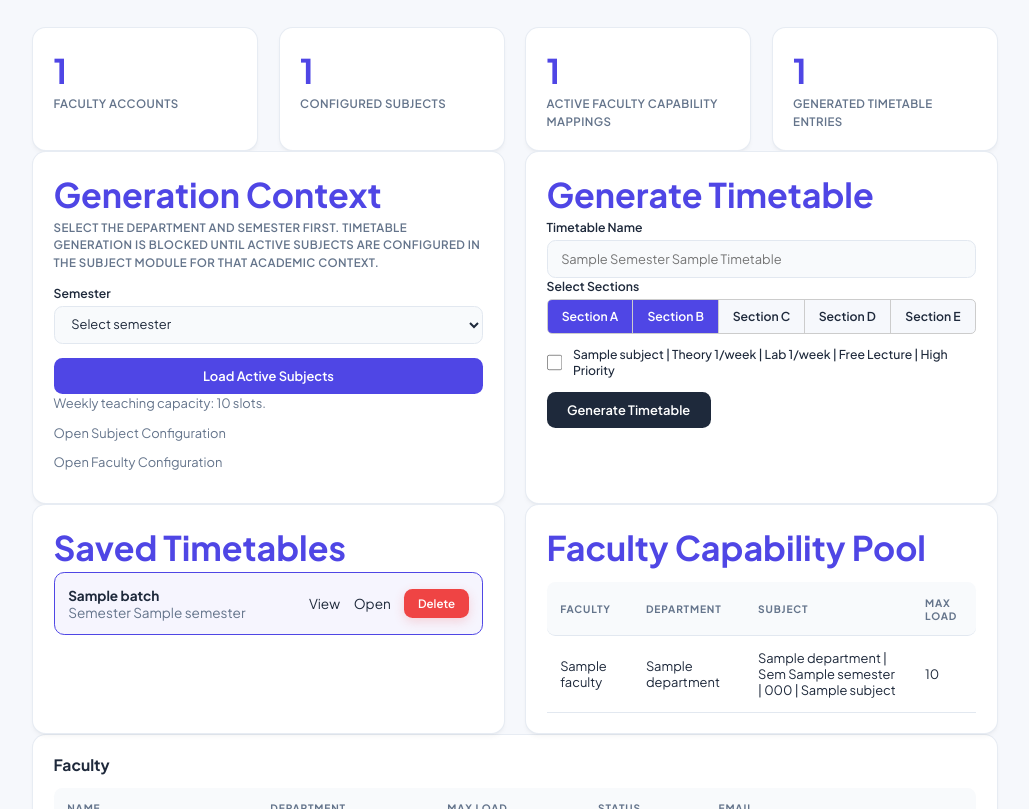
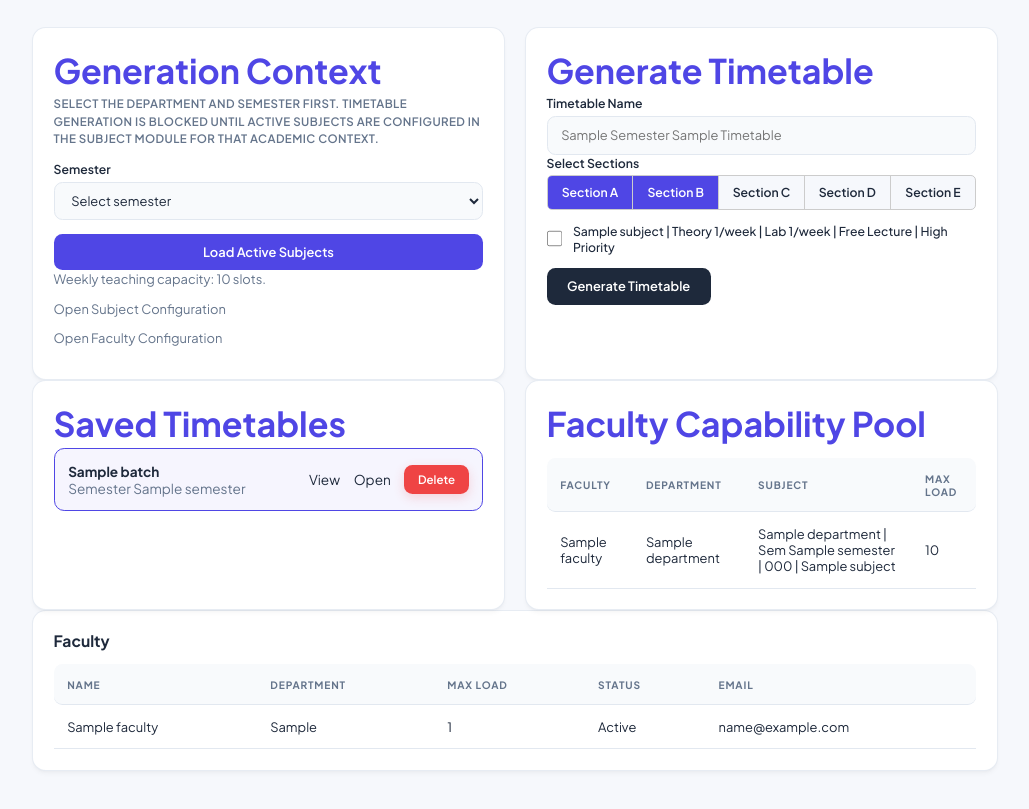
Before and after one commit to tanishs43/AI-TTG, a Flask app: template app/templates/admin_dashboard.html in a window 1280 px wide. Shown: the part 61-870 px from the top of the page, without its empty margins (125-1154 px from the left). Run offline with Flask 3, Linux system fonts and the light colour scheme; tables that the repository leaves empty hold one stand-in row (values such as "Sample post"); the template is opened without the code that fills it: values that come from a table or form of the project are taken from there, most other values are stand-ins (such as "Sample title", 1, 10 or a date in 2020).

Commit message:
Remove statistics cards from overview page

```diff
--- a/app/templates/admin_dashboard.html
+++ b/app/templates/admin_dashboard.html
@@ -1,24 +1,6 @@
 {% extends "base.html" %}
 
 {% block content %}
-<section class="grid stats">
-    <article class="card">
-        <h2>{{ faculty_count }}</h2>
-        <p>Faculty accounts</p>
-    </article>
-    <article class="card">
-        <h2>{{ subject_count }}</h2>
-        <p>Configured subjects</p>
-    </article>
-    <article class="card">
-        <h2>{{ registration_count }}</h2>
-        <p>Active faculty capability mappings</p>
-    </article>
-    <article class="card">
-        <h2>{{ timetable_count }}</h2>
-        <p>Generated timetable entries</p>
-    </article>
-</section>
 
 <section class="grid two-col">
     <article class="card">
```
